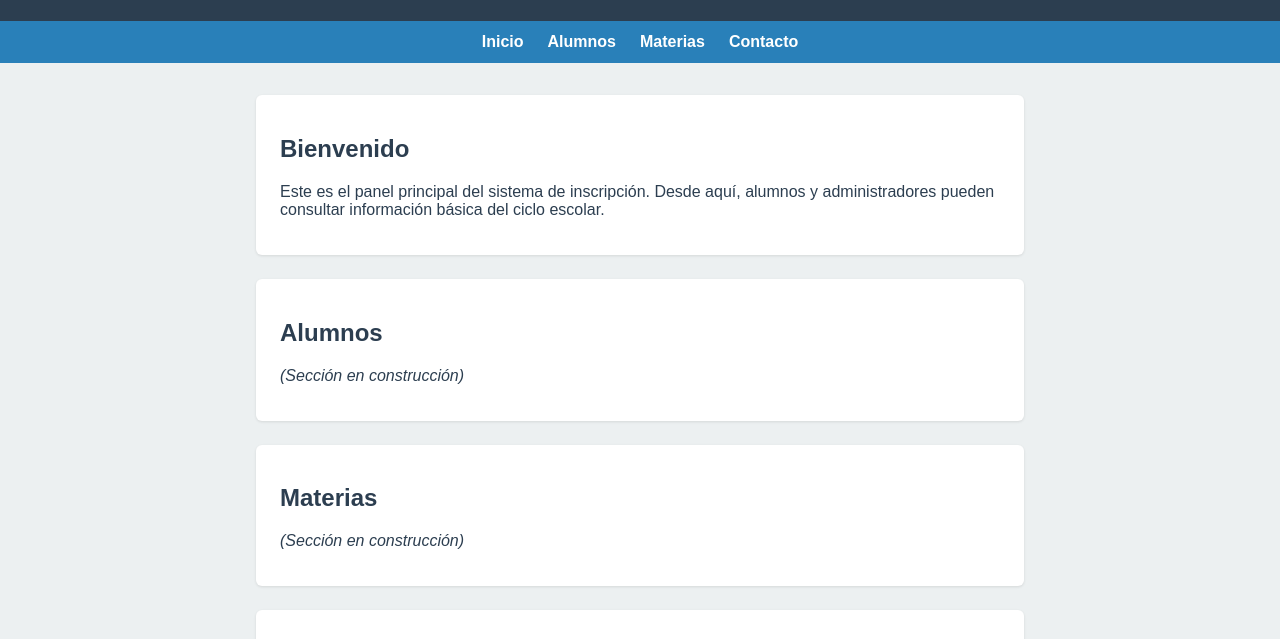
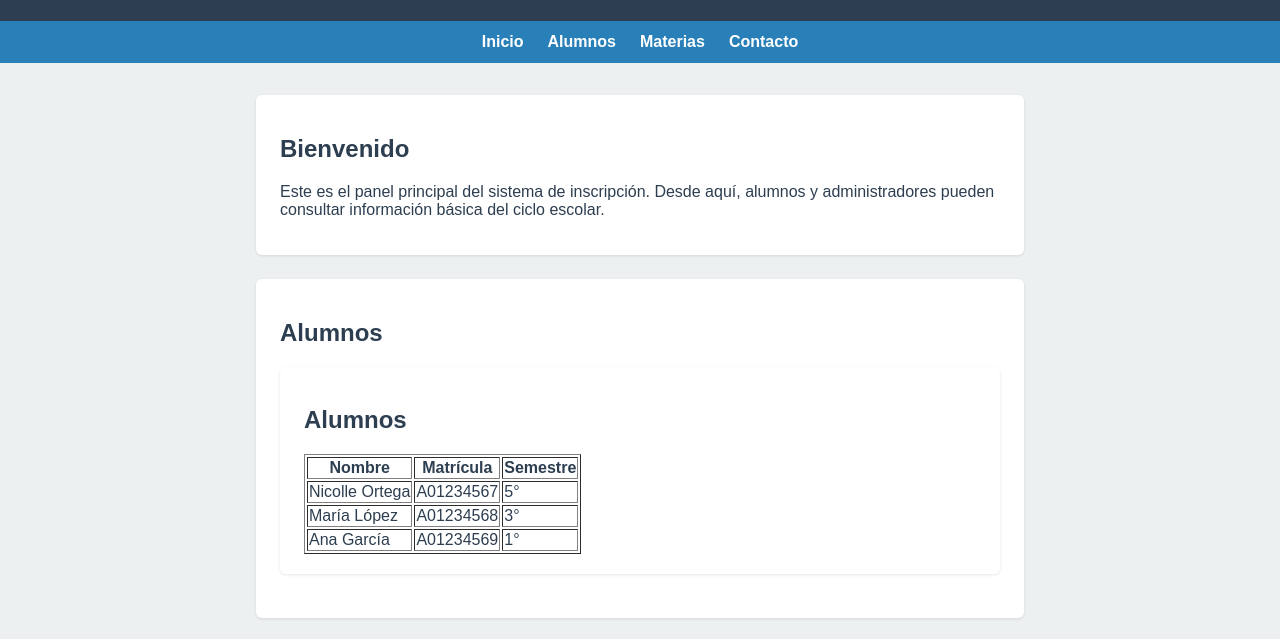
Before and after one commit to nicolleortega20-source/repo1, a plain HTML site: page index.html in a window 1280 px wide. Shown: the part 123-762 px from the top of the page. Drawn offline with Linux system fonts and the light colour scheme.

Commit message:
Agrega tabla de alumnos de ejemplo

```diff
--- a/index.html
+++ b/index.html
@@ -28,8 +28,37 @@
 
     <section id="alumnos">
       <h2>Alumnos</h2>
-      <!-- TODO (rama feature-alumnos): agregar aquí una tabla simple con columnas Nombre / Matrícula / Semestre -->
-      <p><em>(Sección en construcción)</em></p>
+     <section id="alumnos">
+  <h2>Alumnos</h2>
+
+  <table border="1">
+    <thead>
+      <tr>
+        <th>Nombre</th>
+        <th>Matrícula</th>
+        <th>Semestre</th>
+      </tr>
+    </thead>
+    <tbody>
+      <tr>
+        <td>Nicolle Ortega</td>
+        <td>A01234567</td>
+        <td>5°</td>
+      </tr>
+      <tr>
+        <td>María López</td>
+        <td>A01234568</td>
+        <td>3°</td>
+      </tr>
+      <tr>
+        <td>Ana García</td>
+        <td>A01234569</td>
+        <td>1°</td>
+      </tr>
+    </tbody>
+  </table>
+
+</section>
     </section>
 
     <section id="materias">
```
